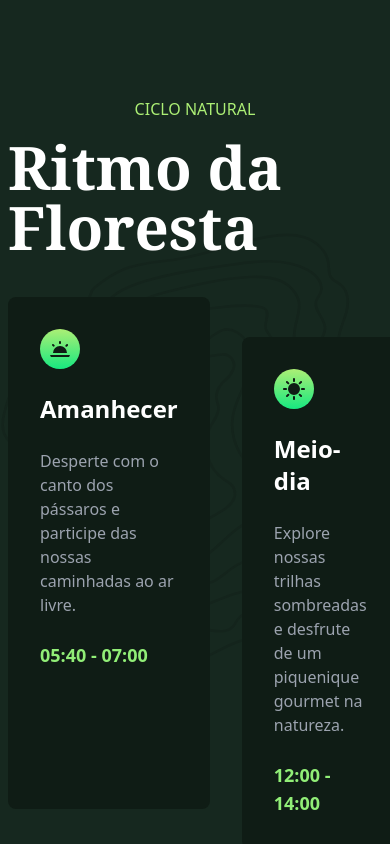
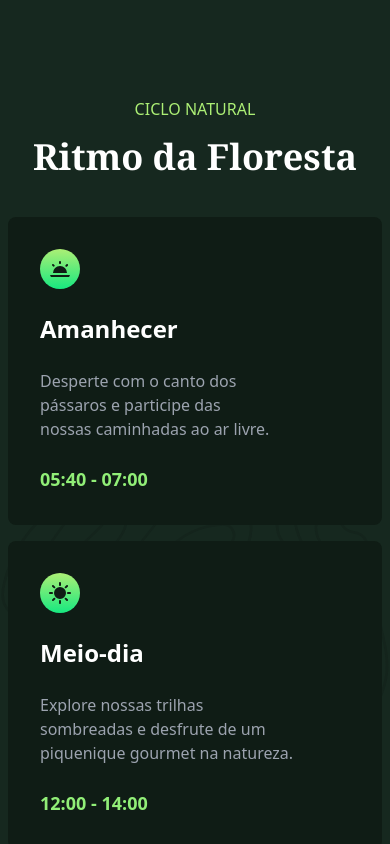
Before and after one commit to MauroFJ/forest-tailwind, a website: page src/index.html in a window 390 px wide. Shown: the part 3680-4524 px from the top of the page. Drawn offline with Linux system fonts and the light colour scheme.

Commit message:
feat: responsive ciclo

```diff
--- a/src/index.html
+++ b/src/index.html
@@ -147,23 +147,23 @@
   <section id="ciclo" class="container bg-[url('./img/padrao.svg')] bg-no-repeat bg-contain bg-center py-16 mb-16">
     <div class="flex flex-col items-center">
       <p class="text-verde-claro2 uppercase mb-4">ciclo natural</p>
-      <h2 class="text-branco text-6xl font-serif font-semibold text-balance">Ritmo da Floresta</h2>
+      <h2 class="text-branco text-4xl sm:text-6xl font-serif text-center font-semibold text-balance">Ritmo da Floresta</h2>
     </div>
 
-    <div class="flex gap-8 *:bg-verde-escuro *:rounded-lg *:p-8">
+    <div class="flex max-sm:flex-col gap-4 sm:gap-8 *:bg-verde-escuro *:rounded-lg *:p-8">
       <div class="space-y-6 mt-10 flex-1 hover:-translate-y-2 transition-all">
         <img class="bg-gradient-to-b from-verde-claro2 to-verde rounded-full p-2 size-10" src="img/manha.svg" alt="">
         <h2 class="text-branco text-2xl font-semibold">Amanhecer</h2>
         <p class="text-gray-400 text-balance mb-8">Desperte com o canto dos pássaros e participe das nossas caminhadas ao ar livre.</p>
         <span class="text-verde-claro text-lg mt-4 font-semibold inline-block">05:40 - 07:00</span>
       </div>
-      <div class="space-y-6 mt-10 flex-1 translate-y-10 hover:translate-y-8 transition-all">
+      <div class="space-y-6 sm:mt-10 flex-1 sm:translate-y-10 sm:hover:translate-y-8 transition-all">
         <img class="bg-gradient-to-b from-verde-claro2 to-verde rounded-full p-2 size-10" src="img/dia.svg" alt="">
         <h2 class="text-branco text-2xl font-semibold">Meio-dia</h2>
         <p class="text-gray-400 text-balance mb-8">Explore nossas trilhas sombreadas e desfrute de um piquenique gourmet na natureza.</p>
         <span class="text-verde-claro text-lg mt-4 font-semibold inline-block">12:00 - 14:00</span>
       </div>
-      <div class="space-y-6 mt-10 pb-20 flex-1 hover:-translate-y-2 transition-all">
+      <div class="space-y-6 sm:mt-10 pb-20 flex-1 hover:-translate-y-2 transition-all">
         <img class="bg-gradient-to-b from-verde-claro2 to-verde rounded-full p-2 size-10" src="img/noite.svg" alt="">
         <h2 class="text-branco text-2xl font-semibold">Anoitecer</h2>
         <p class="text-gray-400 text-balance mb-8">Termine seu dia com nossa sessão de observação de estrelas.</p>
```
Also changed, not shown: src/output.css.
